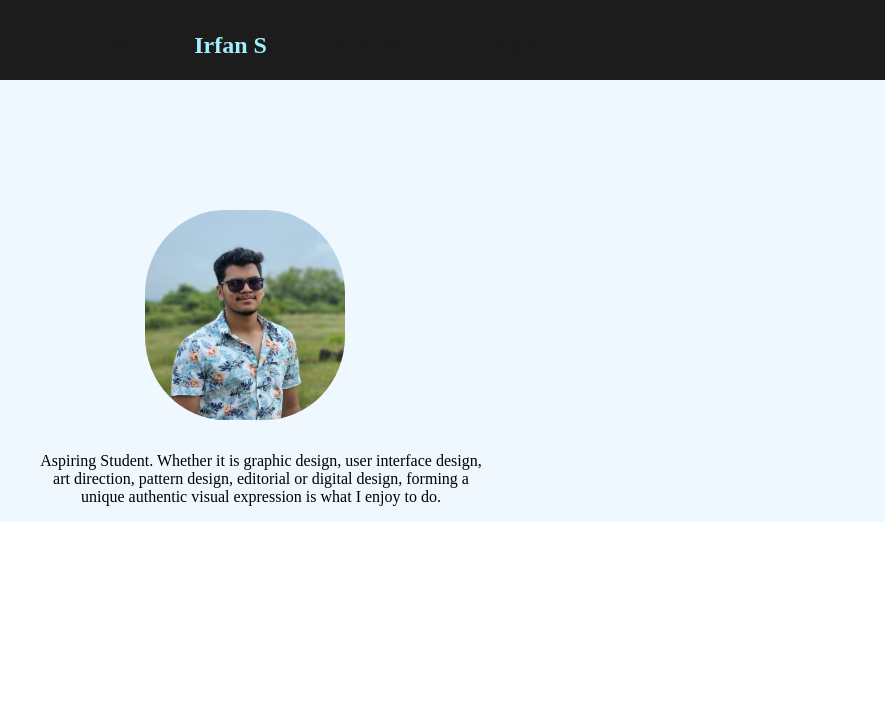
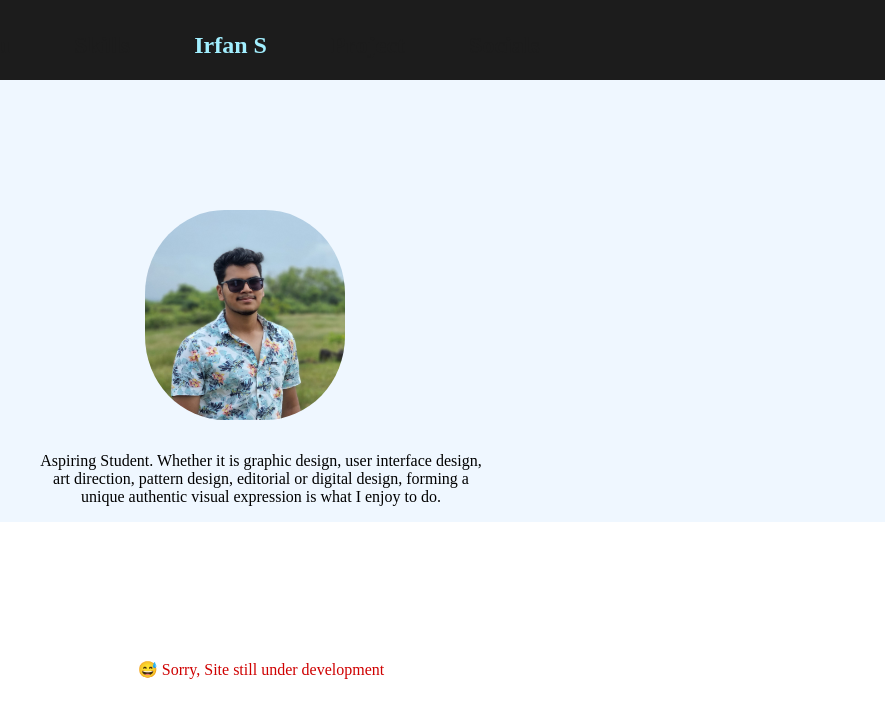
Before and after one commit to Irfannnx/irfan, a plain HTML site: page index.html in a window 1280 px wide. Shown: the full height of the page, 395-1280 px from the left. Drawn offline with Linux system fonts and the light colour scheme.

Commit message:
Update index.html

```diff
--- a/index.html
+++ b/index.html
@@ -46,5 +46,6 @@
         <div class="bt">
             <a href="#" class="linker"> &nbsp❤ <p class="irfu">by Irfan S</p></a>
         </div>
+        <p style="text-align: center; color: rgb(207, 1, 1)">😅 Sorry, Site still under development</p>
     </body>
 </html>
```
